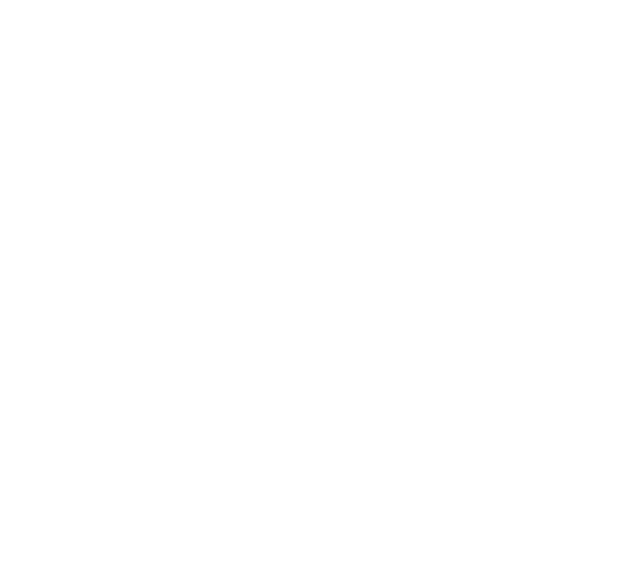
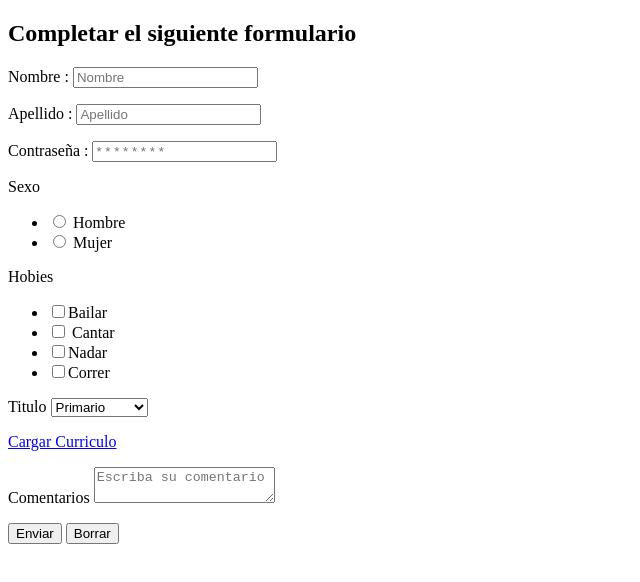
Before and after one commit to Supertoledo/diplo_full_2211, a plain HTML site: page MD0103/formulario.html in a window 1280 px wide. Shown: the whole page, without its empty margins (0-640 px from the left). Drawn offline with Linux system fonts and the light colour scheme.

Commit message:
Practica - Formulario

```diff
--- a/MD0103/formulario.html
+++ b/MD0103/formulario.html
@@ -0,0 +1,86 @@
+<!DOCTYPE html>
+<html lang="es">
+  <head>
+    <meta charset="UTF-8" />
+    <meta name="viewport" content="width=device-width, initial-scale=1.0" />
+    <title>Practica Formulario</title>
+  </head>
+  <body>
+    <h2>Completar el siguiente formulario</h2>
+    <form action="" method="">
+      <p>
+        <label for="nom">Nombre : </label>
+        <input type="text" name="nom" placeholder="Nombre" />
+      </p>
+      <p>
+        <label for="apellido">Apellido : </label>
+        <input type="text" name="apellido" placeholder="Apellido" />
+      </p>
+      <p>
+        <label for="pass">Contraseña : </label>
+        <input type="password" name="pass" placeholder="* * * * * * * *" />
+      </p>
+      <label for="sexo">Sexo</label>
+      <ul>
+        <li>
+          <input type="radio" name="sexo" value="Hombre" />
+          <label>Hombre</label>
+        </li>
+        <li>
+          <input type="radio" name="sexo" value="Mujer" />
+          <label>Mujer</label>
+        </li>
+      </ul>
+      <label>Hobies</label>
+      <ul>
+        <li>
+          <input
+            type="checkbox"
+            name="hobbies"
+            value="bailar"
+            id="bailar" /><label for="bailar">Bailar</label>
+        </li>
+        <li>
+          <input type="checkbox" name="hobbies" value="cantar" id="cantar" />
+          <label for="cantar">Cantar</label>
+        </li>
+        <li>
+          <input
+            type="checkbox"
+            name="hobbies"
+            value="nadar"
+            id="nadar" /><label for="nadar">Nadar</label>
+        </li>
+        <li>
+          <input
+            type="checkbox"
+            name="hobbies"
+            value="correr"
+            id="correr" /><label>Correr</label>
+        </li>
+      </ul>
+      <p>
+        <label for="titulo">Titulo</label>
+        <select name="titulo">
+          <option value="primario">Primario</option>
+          <option value="secundario">Secundario</option>
+          <option value="terciario">Terciario</option>
+          <option value="universitario">Universitario</option>
+        </select>
+      </p>
+      <p>
+        <a href="./cv.html" target="_blank">Cargar Curriculo</a>
+      </p>
+      <p>
+        <label for="comentarios">Comentarios</label>
+        <textarea
+          name="comentarios"
+          placeholder="Escriba su comentario"></textarea>
+      </p>
+      <p>
+        <input type="submit" value="Enviar" />
+        <input type="reset" value="Borrar" />
+      </p>
+    </form>
+  </body>
+</html>
```
Also changed, not shown: MD0103/ejemplo.html (+1 -1 lines).
